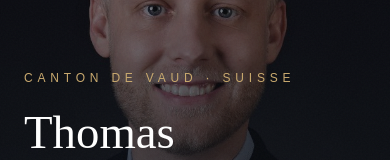
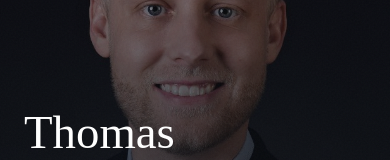
Before and after one commit to Sinseed/maison-praet, a Next.js app: page / in a window 390 px wide. Shown: the part 197-357 px from the top of the page. Built offline with nearby package versions, Linux system fonts and the light colour scheme.

Commit message:
Hero mobile : masquer Canton de Vaud, contenu calé en bas

```diff
--- a/app/page.tsx
+++ b/app/page.tsx
@@ -16,9 +16,9 @@ function Hero() {
       </div>
 
       {/* Content */}
-      <div className="relative z-20 min-h-screen flex flex-col justify-end md:justify-center pb-12 md:pb-0 pt-32 md:pt-0 max-w-7xl mx-auto px-6">
+      <div className="relative z-20 min-h-screen flex flex-col justify-end pb-12 md:justify-center md:pb-0 max-w-7xl mx-auto px-6">
         <div className="max-w-2xl">
-          <p className="font-body text-xs tracking-[0.4em] uppercase text-brand-gold mb-6">Canton de Vaud · Suisse</p>
+          <p className="hidden md:block font-body text-xs tracking-[0.4em] uppercase text-brand-gold mb-6">Canton de Vaud · Suisse</p>
 
           <h1 style={{fontSize: 'clamp(2.8rem, 12vw, 9rem)'}} className="font-display font-light text-white leading-[0.95] mb-2">
             Thomas
```
